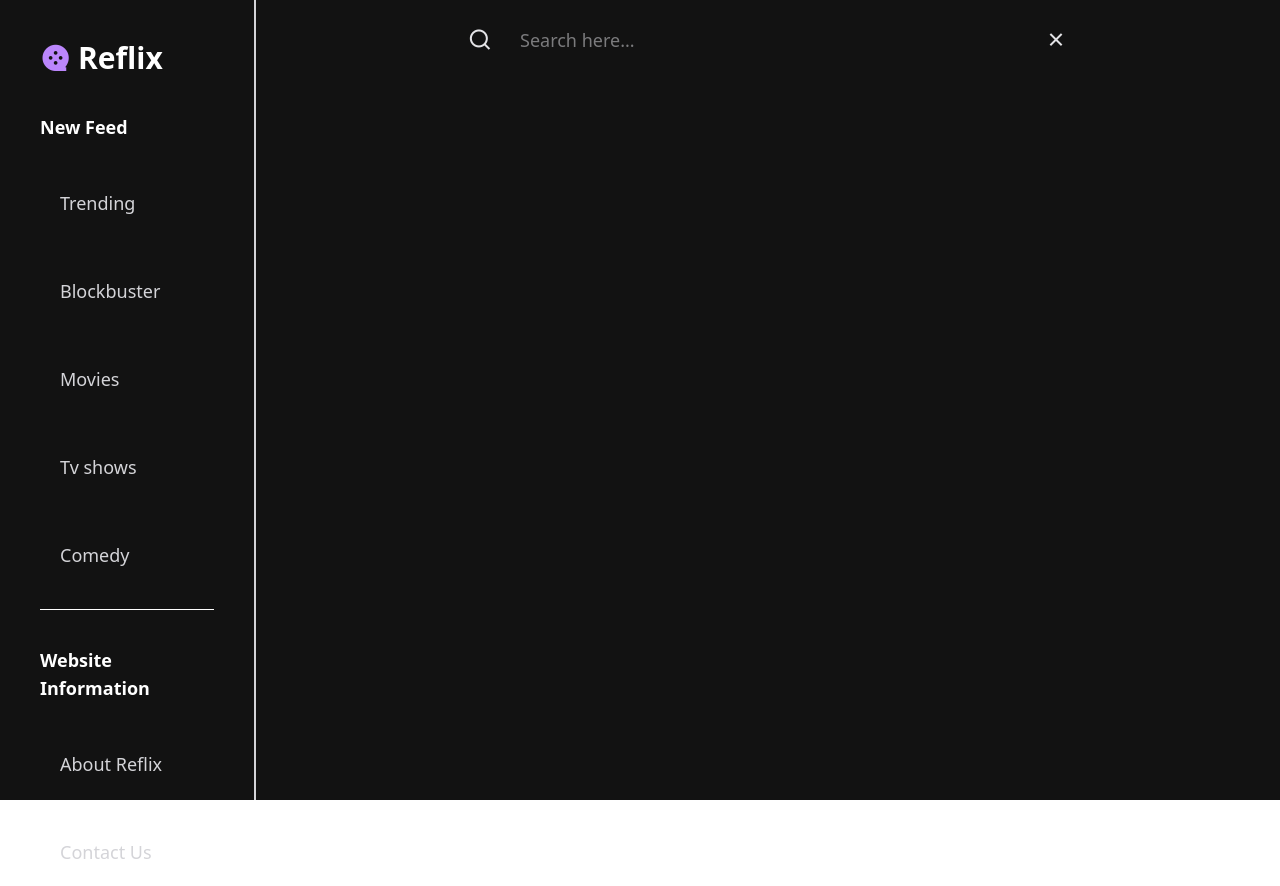
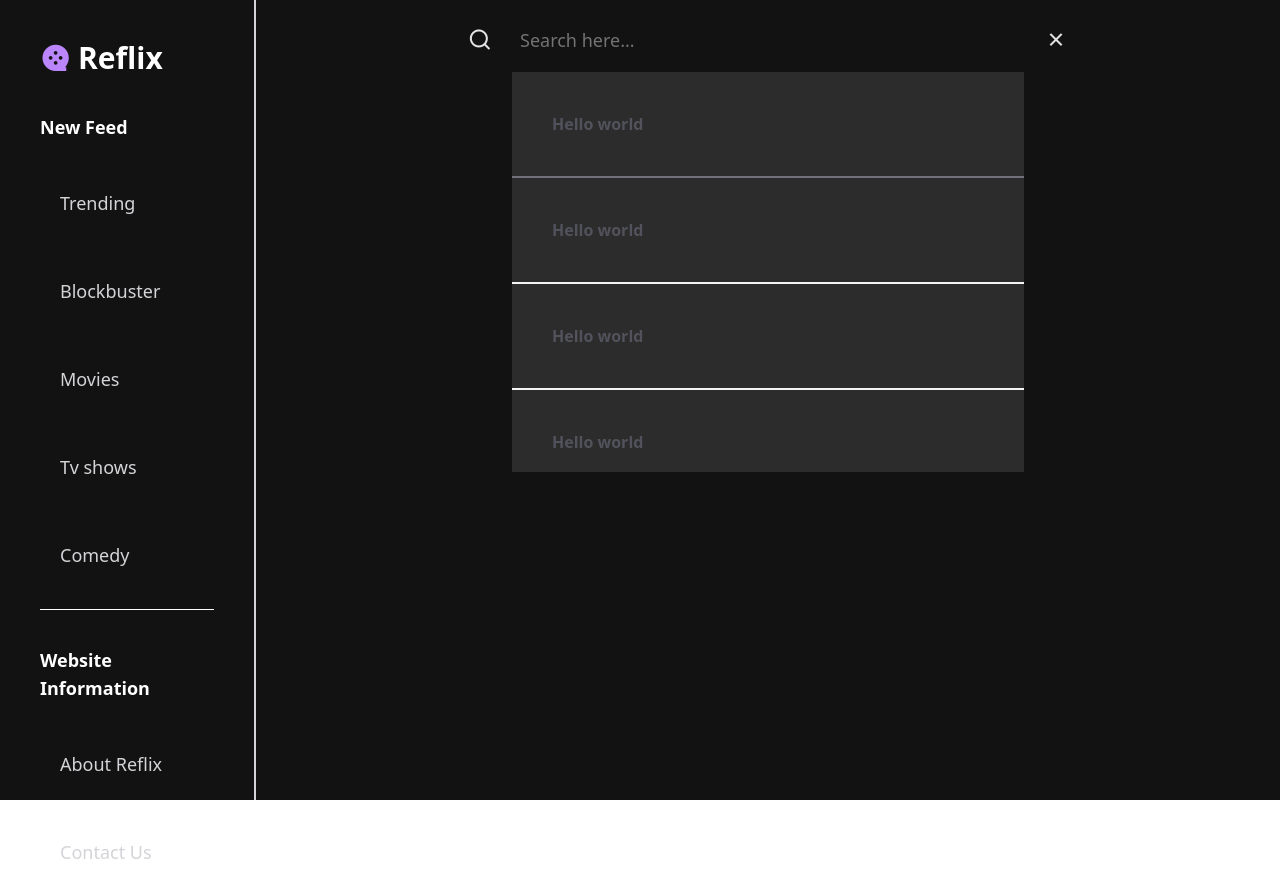
Before and after one commit to RayyanAhmed76/Reflix-movie-app, a React (Vite) app: page / in a window 1280 px wide. Built offline with nearby package versions, Linux system fonts and the light colour scheme.

Commit message:
created homepage for Reflix movie app

```diff
--- a/src/index.css
+++ b/src/index.css
@@ -3,3 +3,12 @@
 /* primary = Jet Black #121212
     Slate Gray= #2C2C2C
 */
+::-webkit-scrollbar {
+  width: 7px;
+  height: 7px;
+}
+
+::-webkit-scrollbar-thumb {
+  background-color: #bb86fc;
+  border-radius: 10px;
+}
--- a/src/partials/TopNav.jsx
+++ b/src/partials/TopNav.jsx
@@ -1,15 +1,47 @@
 import React from "react";
+import { Link } from "react-router-dom";
 
 function TopNav() {
   return (
     <div className="w-full h-[10vh] relative flex justify-center items-center ">
       <i class="text-zinc-200 text-2xl ri-search-line"></i>
       <input
-        className="w-[50%] border-none  hover:outline-2 hover:rounded mx-5 text-zinc-200 text-lg p-2"
+        className="w-[50%] border-none hover:outline-[#BB86FC] hover:outline-2 hover:rounded mx-5 text-zinc-300 text-lg p-2"
         type="text"
         placeholder="Search here..."
       />
       <i class="text-zinc-200 text-2xl ri-close-line"></i>
+
+      <div className="absolute w-[50%] h-[50vh]  top-[90%] bg-[#2C2C2C] overflow-auto  ">
+        <Link className="hover:text-black hover:bg-zinc-300 duration-300 font-semibold p-10 flex justify-start text-zinc-600 border-b-2 border-zinc-500">
+          <img src="" alt="" />
+          <span>Hello world</span>
+        </Link>
+        <Link className="hover:text-black hover:bg-zinc-300 duration-300 font-semibold p-10 flex justify-start text-zinc-600 border-b-2 border-zinc-100">
+          <img src="" alt="" />
+          <span>Hello world</span>
+        </Link>
+        <Link className="hover:text-black hover:bg-zinc-300 duration-300 font-semibold p-10 flex justify-start text-zinc-600 border-b-2 border-zinc-100">
+          <img src="" alt="" />
+          <span>Hello world</span>
+        </Link>
+        <Link className="hover:text-black hover:bg-zinc-300 duration-300 font-semibold p-10 flex justify-start text-zinc-600 border-b-2 border-zinc-100">
+          <img src="" alt="" />
+          <span>Hello world</span>
+        </Link>
+        <Link className="hover:text-black hover:bg-zinc-300 duration-300 font-semibold p-10 flex justify-start text-zinc-600 border-b-2 border-zinc-100">
+          <img src="" alt="" />
+          <span>Hello world</span>
+        </Link>
+        <Link className="hover:text-black hover:bg-zinc-300 duration-300 font-semibold p-10 flex justify-start text-zinc-600 border-b-2 border-zinc-100">
+          <img src="" alt="" />
+          <span>Hello world</span>
+        </Link>
+        <Link className="hover:text-black hover:bg-zinc-300 duration-300 font-semibold p-10 flex justify-start text-zinc-600 border-b-2 border-zinc-100">
+          <img src="" alt="" />
+          <span>Hello world</span>
+        </Link>
+      </div>
     </div>
   );
 }
```
